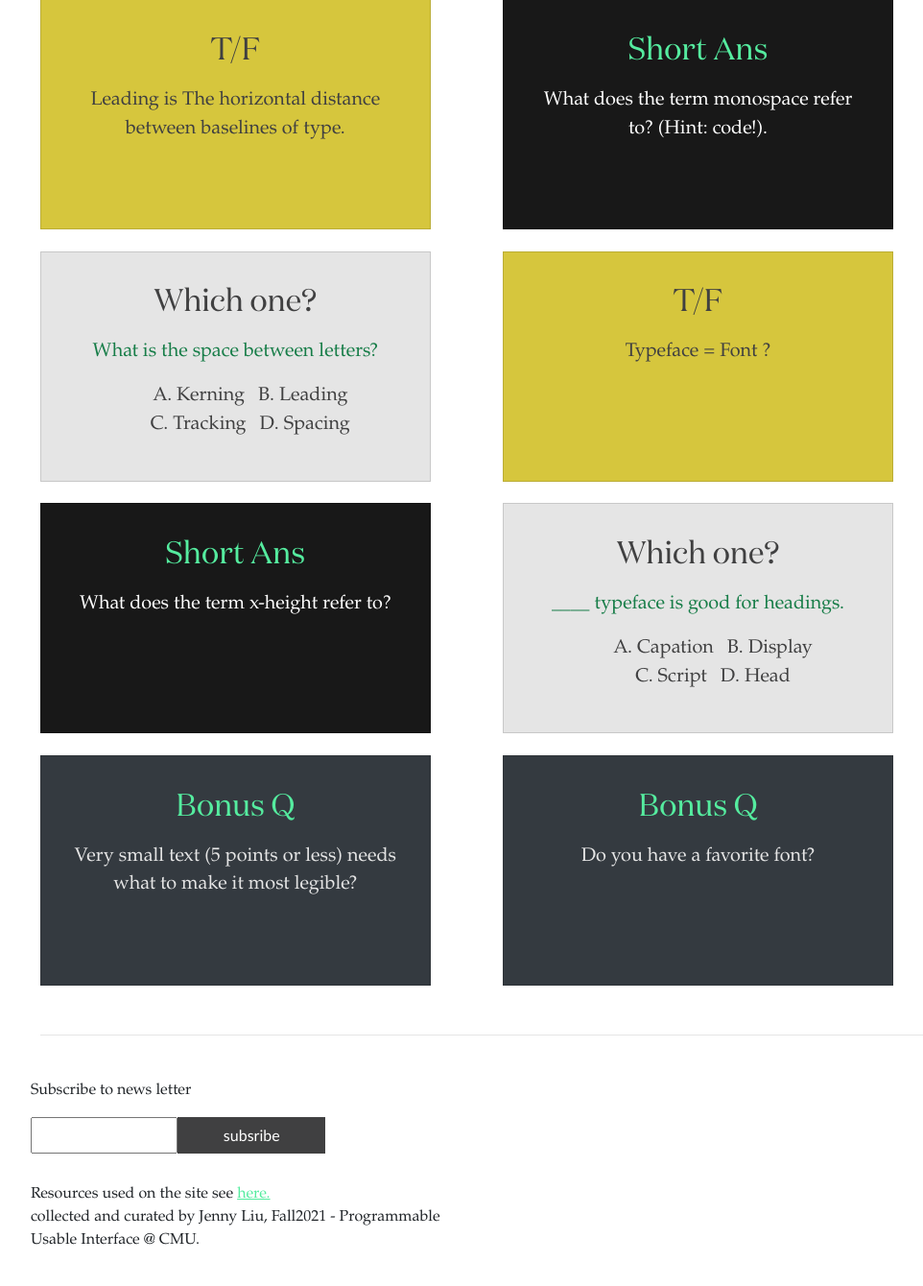
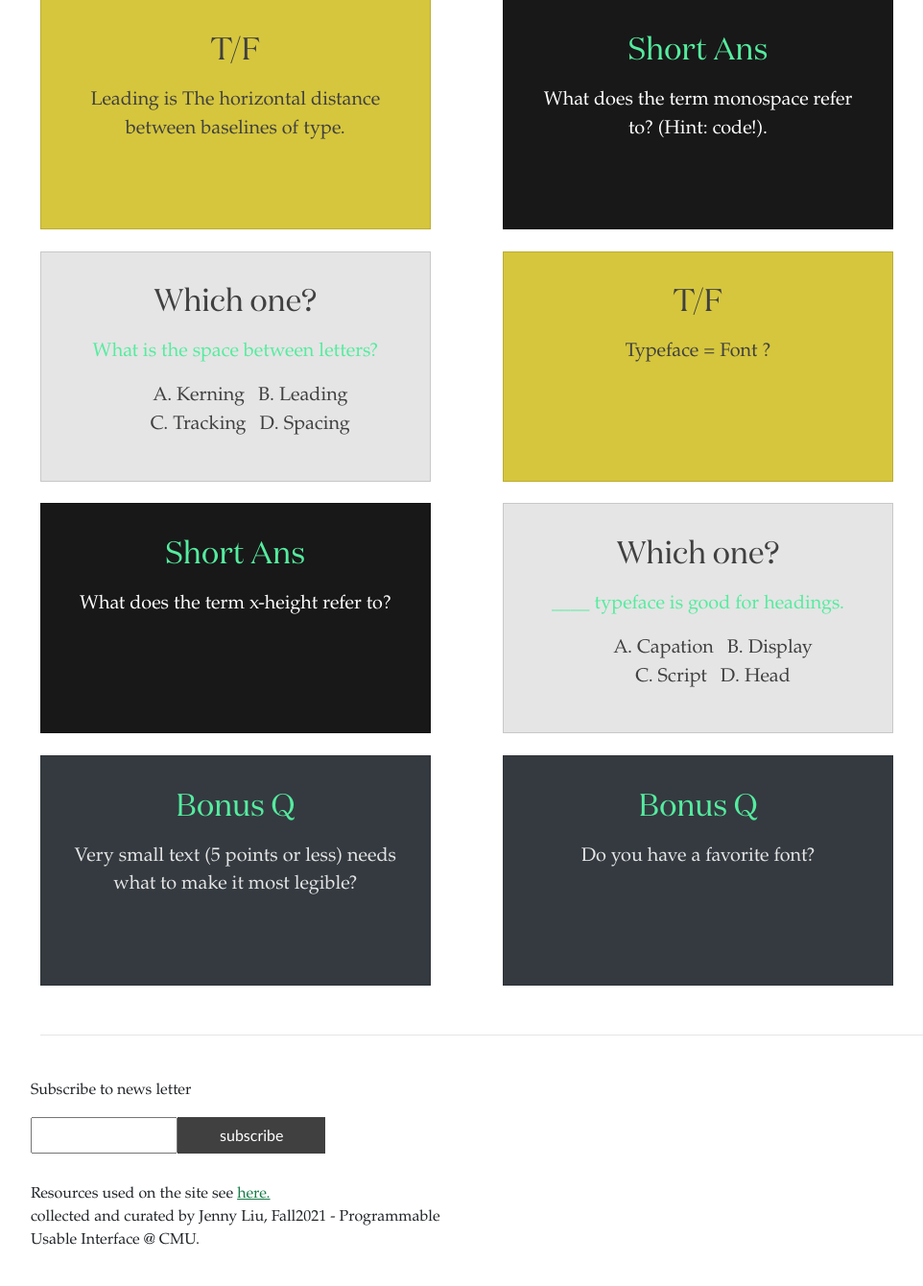
Before and after one commit to JennyShuyuLiu/JennyShuyuLiu, a PHP site: page /pages/cards.html in a window 1280 px wide. Shown: the part 507-1847 px from the top of the page at 96% size, without its empty margins (131-1093 px from the left). Run offline with PHP 8.4, Linux system fonts and the light colour scheme; some libraries are stand-ins or nearby versions; some web fonts are replaced.

Commit message:
fix wave errors

```diff
--- a/homework_8/Assets/js/myscript.js
+++ b/homework_8/Assets/js/myscript.js
@@ -29,7 +29,7 @@ $(document).ready(function(){
         $("#font-div-3").css("display", "none");
         $("#font-div-4").css("display", "none");
         //set this select font to display
-        $(this).css("background-color", "#1A9054");;
+        $(this).css("background-color", "#177D48");;
         fontDiv.css("display", "block");
 
     }
--- a/homework_8/Assets/styles/style.css
+++ b/homework_8/Assets/styles/style.css
@@ -238,7 +238,7 @@ img {
 }
 
 a {
-    color: #55EC9F;
+    color: #177D48;
     text-decoration: underline;
 }
 
@@ -363,6 +363,14 @@ footer .input-group {
     .content-text {
         font-size: 1.2em;
     }
+    body {
+        padding-top: 60px;
+    }
+
+    .describe-div {
+        width: 100%;
+        padding-bottom: 1%;
+    }
 
     .p-header1{
         font-size: 1.1em;
--- a/homework_8/index.html
+++ b/homework_8/index.html
@@ -264,9 +264,10 @@
             <div>
                 <p>Subscribe to news letter</p>
                 <div class="input-group">
-                    <input type="text">
+                    <label id="subscribeLabel" for="subinput"></label>
+                    <input id="subinput" type="text">
                     <div class="input-group-btn">
-                        <button type="button" class="btn">subsribe</button>
+                        <button type="button" class="btn">subscribe</button>
                     </div>
                 </div>
                 <div >
--- a/homework_8/pages/autor.html
+++ b/homework_8/pages/autor.html
@@ -54,9 +54,10 @@
             <div>
                 <p>Subscribe to news letter</p>
                 <div class="input-group">
-                    <input type="text">
+                    <label id="subscribeLabel" for="subinput"></label>
+                    <input id="subinput" type="text">
                     <div class="input-group-btn">
-                        <button type="button" class="btn">subsribe</button>
+                        <button type="button" class="btn">subscribe</button>
                     </div>
                 </div>
                 <div >
--- a/homework_8/pages/cards.html
+++ b/homework_8/pages/cards.html
@@ -70,7 +70,7 @@
                             <div class="flip-item flip-item-front card text-white bg-gray" style="max-width: 90%;">
                                 <div class="card-body">
                                     <h4 class="card-title text-black">Which one?</h4>
-                                    <p class="card-text text-deepgreen">What is the space between letters?</p>
+                                    <p class="card-text text-deepergreen">What is the space between letters?</p>
                                     <ul>
                                         <li>A. Kerning</li>
                                         <li>B. Leading</li> <br>
@@ -153,7 +153,7 @@
                             <div class="flip-item flip-item-front card text-white bg-gray" style="max-width: 90%;">
                                 <div class="card-body">
                                     <h4 class="card-title text-black">Which one?</h4>
-                                    <p class="card-text text-deepgreen"> ____ typeface is good for headings.</p>
+                                    <p class="card-text text-deepergreen"> ____ typeface is good for headings.</p>
                                     <ul>
                                         <li>A. Capation</li>
                                         <li>B. Display</li> <br>
@@ -194,9 +194,10 @@
             <div>
                 <p>Subscribe to news letter</p>
                 <div class="input-group">
-                    <input type="text">
+                    <label id="subscribeLabel" for="subinput"></label>
+                    <input id="subinput" type="text">
                     <div class="input-group-btn">
-                        <button type="button" class="btn">subsribe</button>
+                        <button type="button" class="btn">subscribe</button>
                     </div>
                 </div>
                 <div >
--- a/homework_8/pages/citation.html
+++ b/homework_8/pages/citation.html
@@ -80,9 +80,10 @@
             <div>
                 <p>Subscribe to news letter</p>
                 <div class="input-group">
-                    <input type="text">
+                    <label id="subscribeLabel" for="subinput"></label>
+                    <input id="subinput" type="text">
                     <div class="input-group-btn">
-                        <button type="button" class="btn">subsribe</button>
+                        <button type="button" class="btn">subscribe</button>
                     </div>
                 </div>
                 <div >
```
Also changed, not shown: homework_8/pages/fonts.html (+5 -3 lines).
